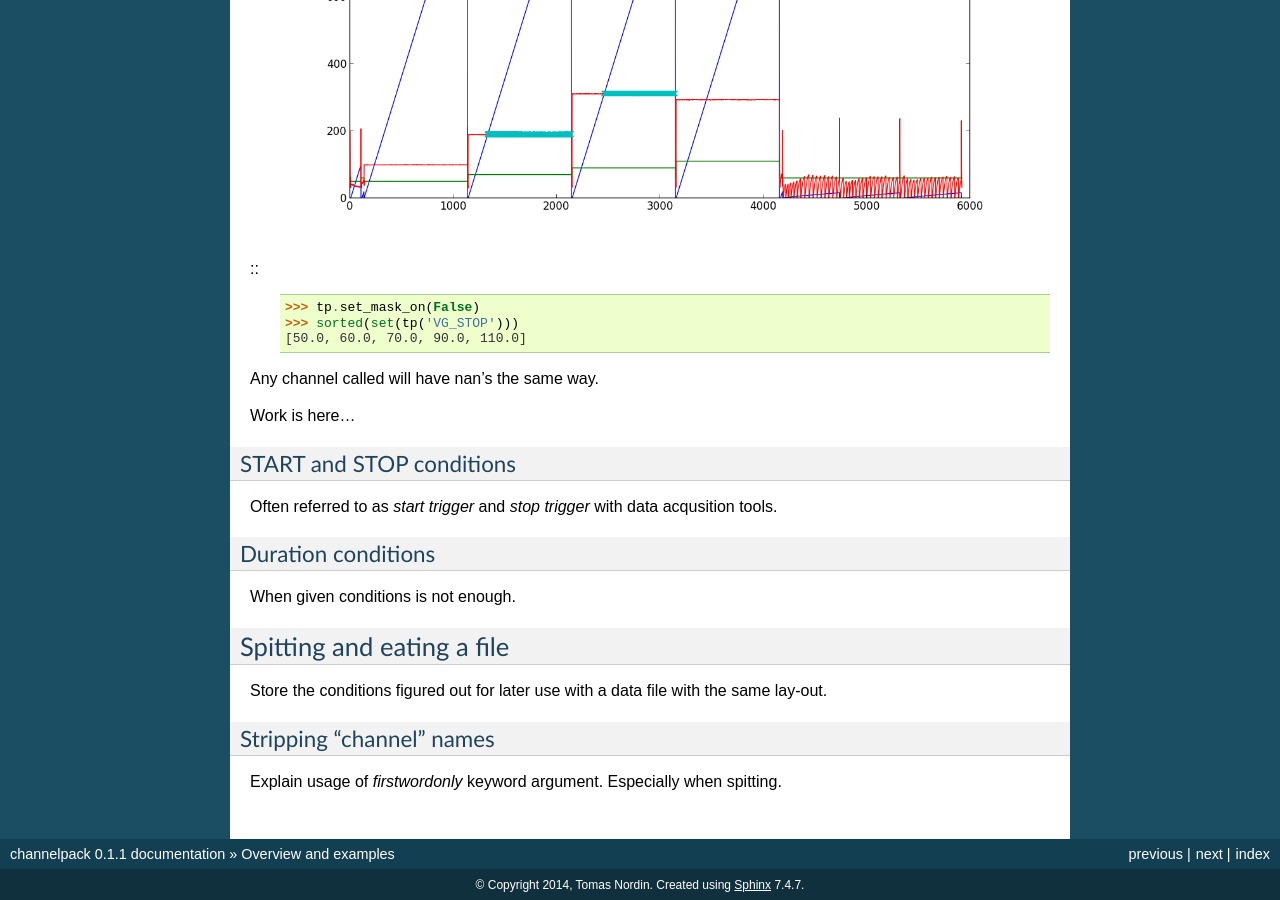
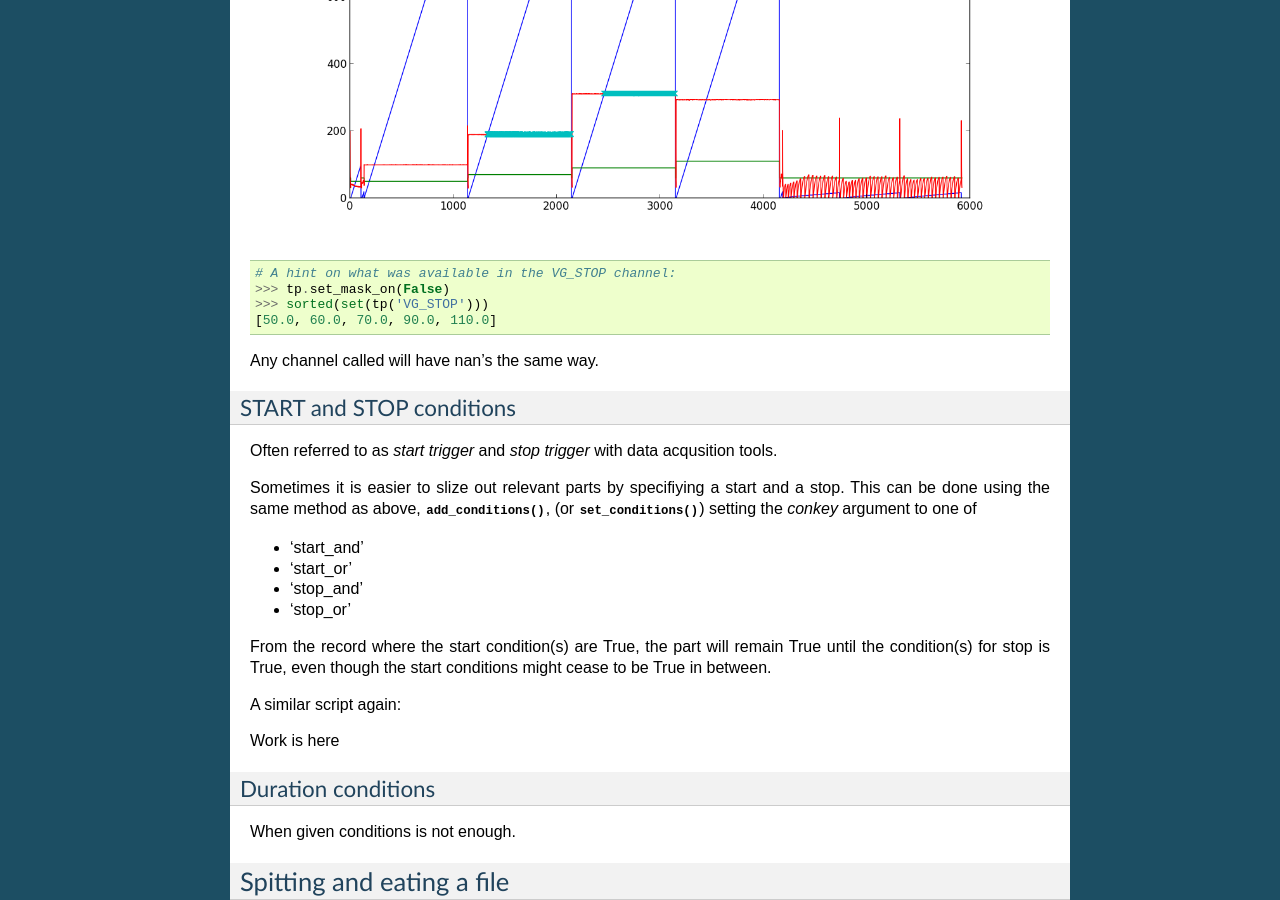
Before and after one commit to tomnor/channelpack, a Sphinx documentation site: the page built from docs/overview_examples.rst, in a window 1280 px wide and 900 px high, scrolled down 2714 px. Built offline with Sphinx 7.4.7, drawn with Linux system fonts in a browser that asks for light colours.

Commit message:
dox more 140921

```diff
--- a/docs/overview_examples.rst
+++ b/docs/overview_examples.rst
@@ -114,19 +114,38 @@ need to be either 70 or 90:
 .. image:: pics/fig2.png
 
 ::
+
+   # A hint on what was available in the VG_STOP channel:
    >>> tp.set_mask_on(False)
    >>> sorted(set(tp('VG_STOP')))
    [50.0, 60.0, 70.0, 90.0, 110.0]
 
 Any channel called will have nan's the same way.
 
-Work is here...
-
 START and STOP conditions
 -------------------------
 
 Often referred to as `start trigger` and `stop trigger` with data acqusition
 tools.
+
+Sometimes it is easier to slize out relevant parts by specifiying a start and a
+stop. This can be done using the same method as above,
+:func:`~channelpack.ChannelPack.add_conditions`, (or
+:func:`~channelpack.ChannelPack.set_conditions`) setting the `conkey` argument to one
+of
+
+* 'start_and'
+* 'start_or'
+* 'stop_and'
+* 'stop_or'
+
+From the record where the start condition(s) are True, the part will remain True
+until the condition(s) for stop is True, even though the start conditions might
+cease to be True in between.
+
+A similar script again:
+
+Work is here
 
 Duration conditions
 -------------------
```
Also changed, not shown: 2 other files.
